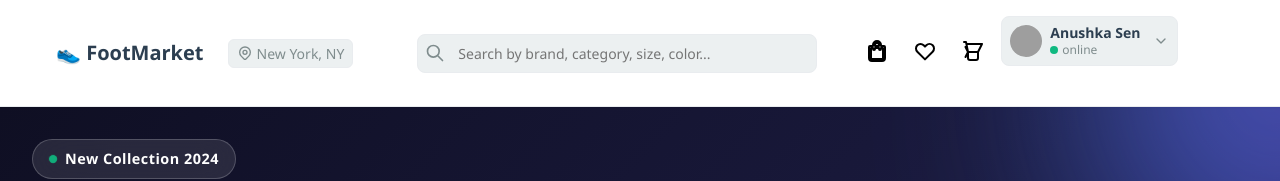
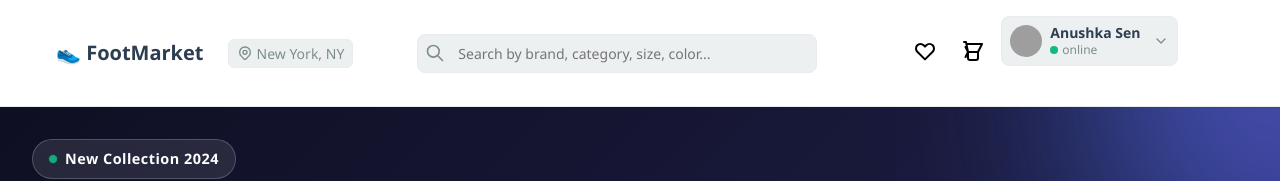
Before and after one commit to rumpa92/Footwear, a Vue app: page / in a window 1280 px wide. Shown: the top 181 px of the page. Built offline with nearby package versions, Linux system fonts and the light colour scheme; grey boxes are pictures that could not be loaded.

Commit message:
Remove path from orders svg
cgen-4398a0ee7f6d492f9fe8a76d1afd69f2

```diff
--- a/src/components/layout/Header.vue
+++ b/src/components/layout/Header.vue
@@ -71,9 +71,7 @@
         <div class="user-actions">
           <!-- My Orders -->
           <button v-if="isAuthenticated" class="action-btn icon-btn-filled" @click="goToOrders">
-            <svg class="action-icon" fill="none" stroke="currentColor" viewBox="0 0 24 24">
-              <path stroke-linecap="round" stroke-linejoin="round" stroke-width="2" d="M19 7h-3V6a4 4 0 0 0-8 0v1H5a1 1 0 0 0-1 1v11a3 3 0 0 0 3 3h10a3 3 0 0 0 3-3V8a1 1 0 0 0-1-1zM10 6a2 2 0 0 1 4 0v1h-4V6zm8 13a1 1 0 0 1-1 1H7a1 1 0 0 1-1-1V9h2v1a1 1 0 0 0 2 0V9h4v1a1 1 0 0 0 2 0V9h2v10z"/>
-            </svg>
+            <svg class="action-icon" fill="none" stroke="currentColor" viewBox="0 0 24 24" />
           </button>
 
           <!-- Wishlist -->
```
